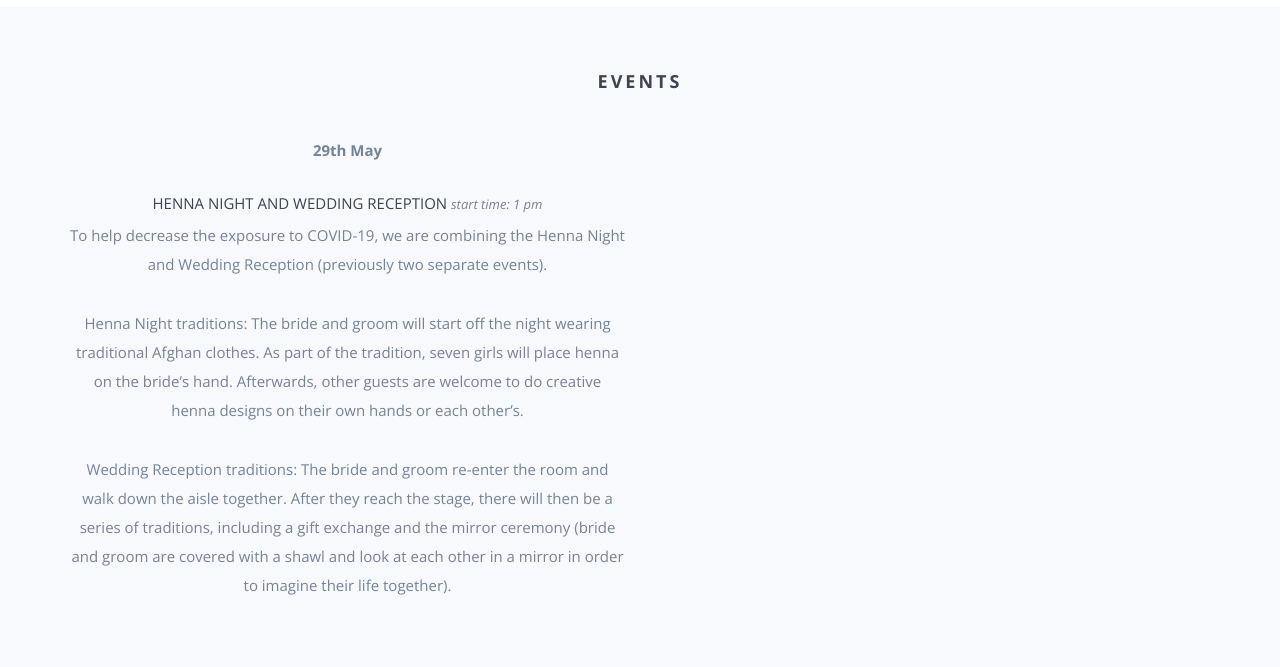
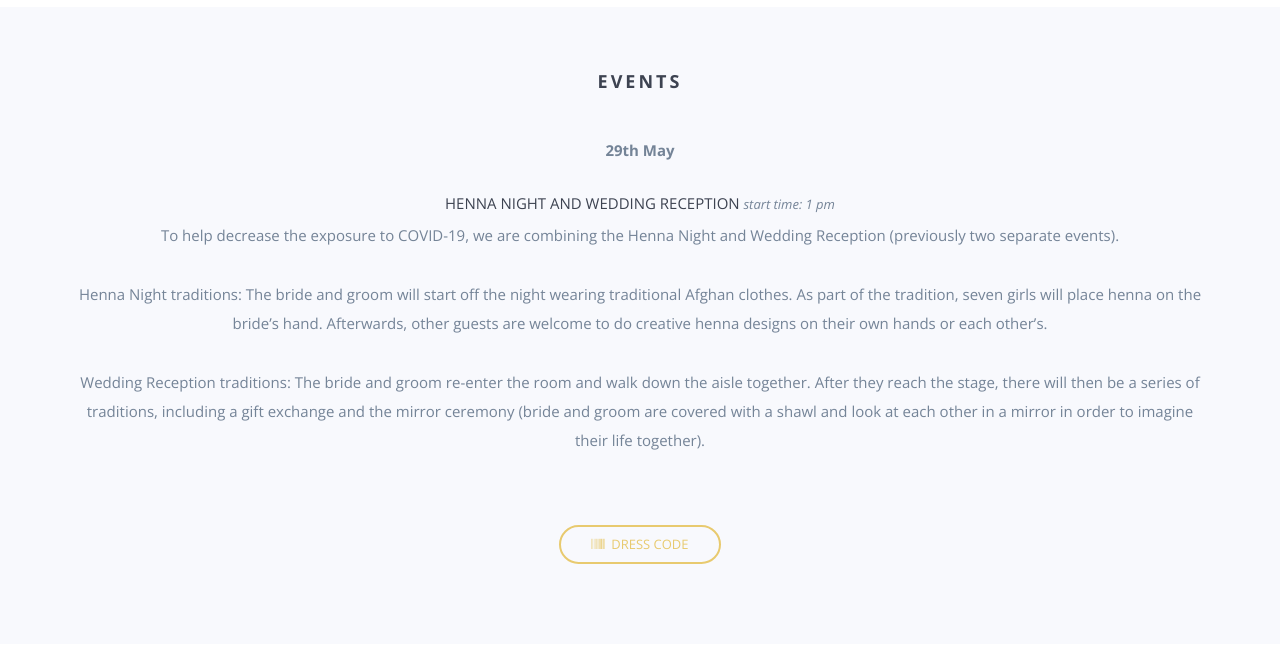
Before and after one commit to aaronjengel/aaronjengel.github.io, a website: page index.html in a window 1280 px wide. Shown: the part 2071-2738 px from the top of the page. Drawn offline with nearby package versions, Linux system fonts and the light colour scheme; some packages are replaced by stand-ins of ours; a script that the page names is missing; files whose address does not match are found by name.

Commit message:
Centered Event details R2

```diff
--- a/index.html
+++ b/index.html
@@ -136,7 +136,7 @@
             </div>
         </div>
         <div class="row">
-            <div class="col-md-6 col-sm-12 col-xs-12 text-center">
+            <div class="col-md-12 col-sm-12 col-xs-12 text-center">
                 <div class="wp4">
                     <p><strong>29th May</strong></p>
                 </div>
```
